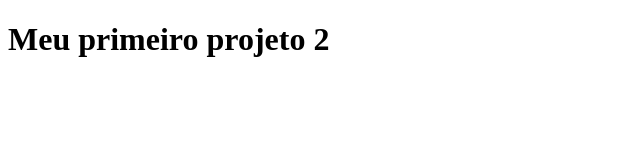
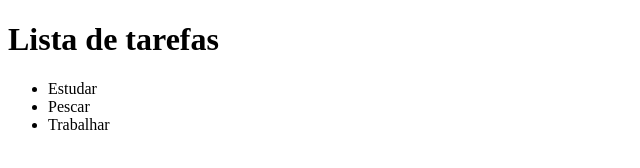
Before and after one commit to WilliamPerete/testedeploy, a plain HTML site: page index.html in a window 1280 px wide. Shown: the whole page, without its empty margins (0-640 px from the left). Drawn offline with Linux system fonts and the light colour scheme.

Commit message:
Atualizando a pagina inicial pata lista

```diff
--- a/index.html
+++ b/index.html
@@ -7,7 +7,13 @@
     <title>Document</title>
 </head>
 <body>
-    <h1>Meu primeiro projeto 2</h1>
+    <h1>Lista de tarefas</h1>
+    <ul>
+        <li>Estudar</li>
+        <li>Pescar</li>
+        <li>Trabalhar</li>
+    </ul>
+
 
 </body>
 </html>
```
